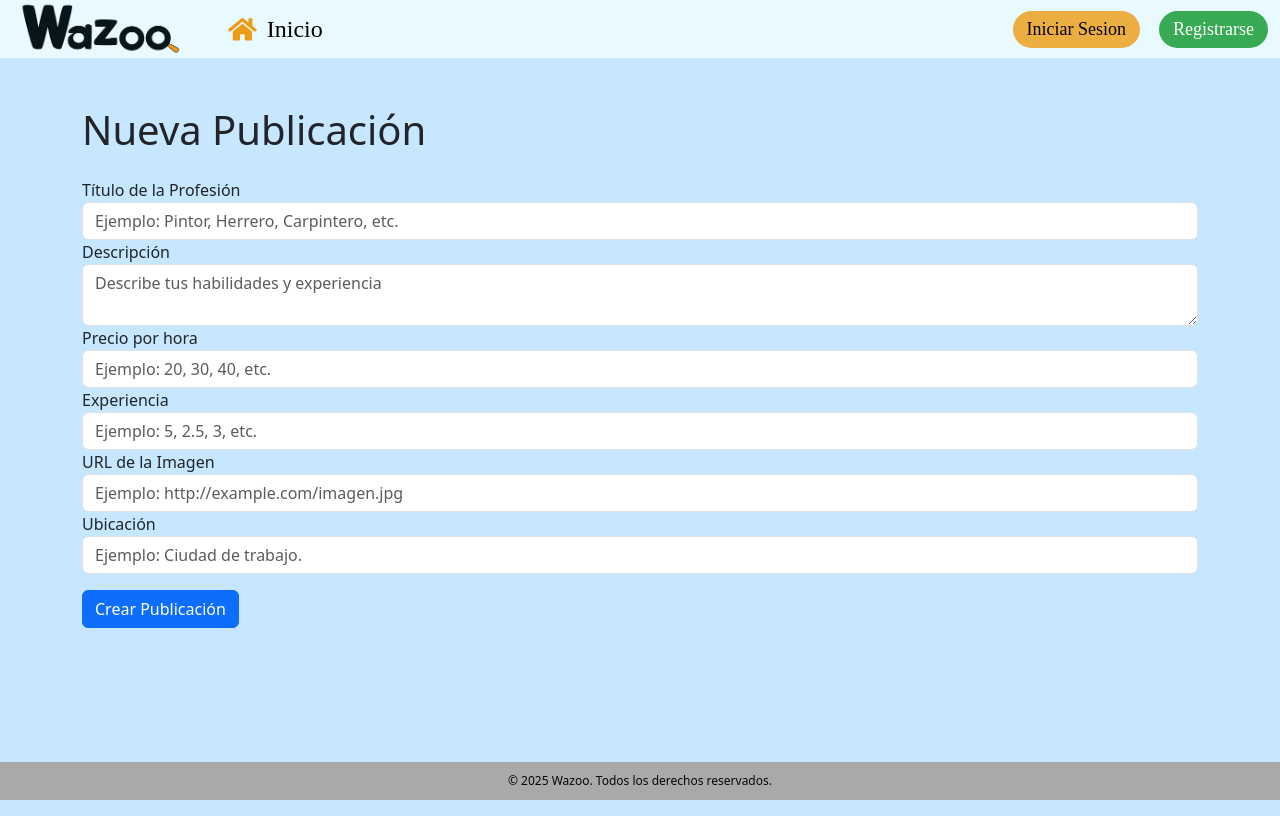
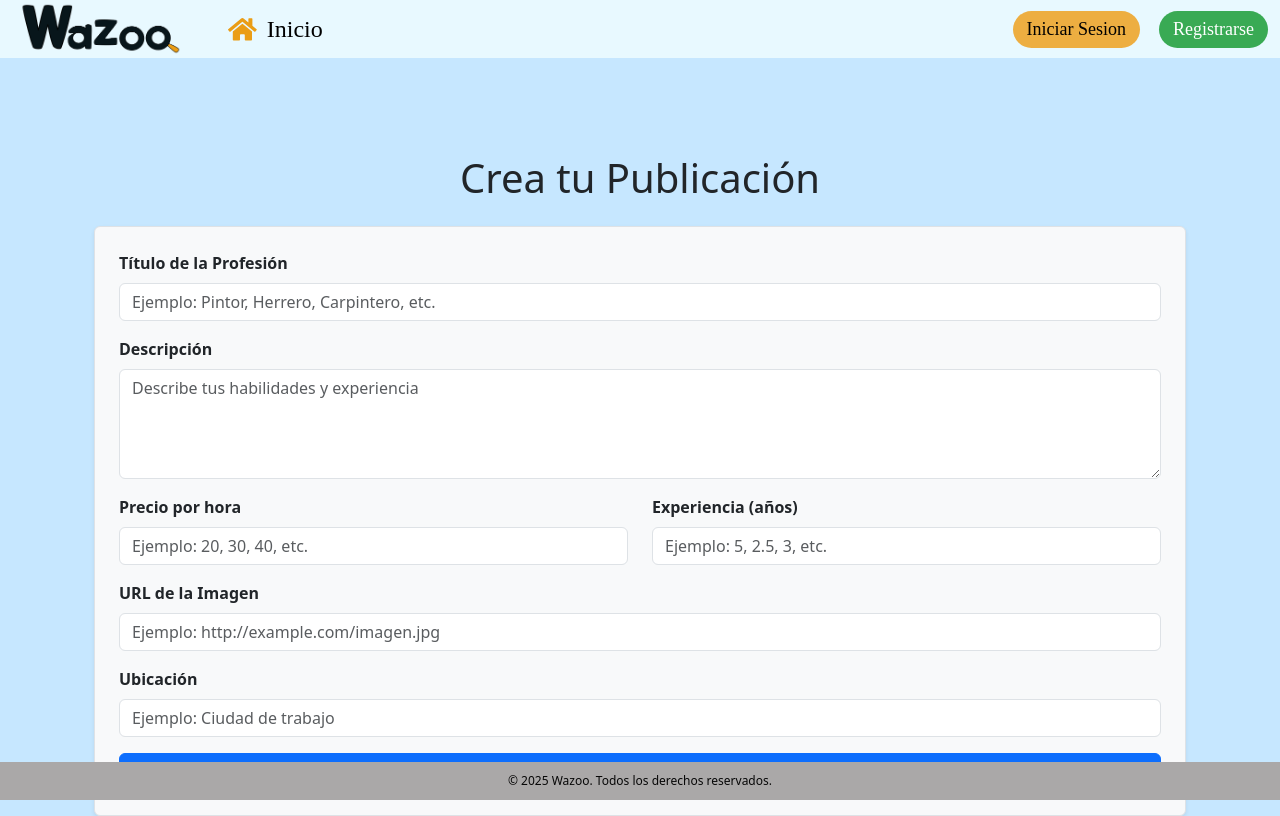
Before and after one commit to AndresTabor/proyecto-final-team1-front, a React (Vite) app: page /create-post in a window 1280 px wide. Built offline with nearby package versions, Linux system fonts and the light colour scheme; a web font is replaced by a local one.

Commit message:
delete post button y estilos a formularios

```diff
--- a/package.json
+++ b/package.json
@@ -31,6 +31,7 @@
     "react-bootstrap": "^2.10.7",
     "react-dom": "^18.3.1",
     "react-icons": "^5.4.0",
+    "react-modal": "^3.16.3",
     "react-router-dom": "^7.1.1",
     "react-toastify": "^11.0.3",
     "whatwg-fetch": "^3.6.20"
--- a/src/components/posts/CreatePostForm.jsx
+++ b/src/components/posts/CreatePostForm.jsx
@@ -1,9 +1,12 @@
 import React, { useContext, useState } from "react";
 import { Context } from "../../store/AppContext";
-import { toast } from "react-toastify";
+import { toast, ToastContainer } from "react-toastify";
+import { useNavigate } from "react-router-dom";
+import "react-toastify/dist/ReactToastify.css";
 
 const CreatePostForm = () => {
     const { actions, store } = useContext(Context);
+    const navigate = useNavigate(); // Para redirigir después de crear
     const [formData, setFormData] = useState({
         profession_title: "",
         description: "",
@@ -20,39 +23,52 @@ const CreatePostForm = () => {
 
     const handleSubmit = async (e) => {
         e.preventDefault();
-        const postData = { ...formData, user_id: store.user.id }; // Agrega user_id del store
+        const postData = { ...formData, user_id: store.user?.id }; // Agregar user_id del store
         const result = await actions.createPost(postData);
-        if (result.success) {
-            toast.success(result.message, {
+
+        if (result?.success) {
+            toast.success("Publicación creada con éxito 🎉", {
                 position: "top-right",
                 autoClose: 3000,
                 hideProgressBar: false,
                 closeOnClick: true,
                 pauseOnHover: true,
                 draggable: true,
-                progress: undefined,
                 theme: "light",
             });
+
+            // Redirigir al listado de publicaciones
+            setTimeout(() => {
+                navigate("/profile"); // Cambia esta ruta según sea necesario
+            }, 1500);
         } else {
-            toast.error(result.message, {
+            toast.error("Error al crear la publicación. Por favor, inténtalo de nuevo. ❌", {
                 position: "top-right",
                 autoClose: 3000,
                 hideProgressBar: false,
                 closeOnClick: true,
                 pauseOnHover: true,
                 draggable: true,
-                progress: undefined,
                 theme: "light",
             });
         }
     };
 
     return (
-        <form onSubmit={handleSubmit}>
-            <div className="form-group">
-                <label>Título de la Profesión</label>
+        <div className="container mt-5">
+            <ToastContainer />
+            <h1 className="text-center mb-4">Crea tu Publicación</h1>
+            <form
+                onSubmit={handleSubmit}
+                className="p-4 border rounded shadow-sm bg-light"
+            >
+                <div className="mb-3">
+                    <label htmlFor="profession_title" className="form-label">
+                        <strong>Título de la Profesión</strong>
+                    </label>
                     <input
                         type="text"
+                        id="profession_title"
                         name="profession_title"
                         className="form-control"
                         value={formData.profession_title}
@@ -61,21 +77,29 @@ const CreatePostForm = () => {
                         required
                     />
                 </div>
-            <div className="form-group">
-                <label>Descripción</label>
+                <div className="mb-3">
+                    <label htmlFor="description" className="form-label">
+                        <strong>Descripción</strong>
+                    </label>
                     <textarea
+                        id="description"
                         name="description"
                         className="form-control"
                         value={formData.description}
                         onChange={handleChange}
                         placeholder="Describe tus habilidades y experiencia"
+                        rows="4"
                         required
-                />
+                    ></textarea>
                 </div>
-            <div className="form-group">
-                <label>Precio por hora</label>
+                <div className="row">
+                    <div className="col-md-6 mb-3">
+                        <label htmlFor="price_per_hour" className="form-label">
+                            <strong>Precio por hora</strong>
+                        </label>
                         <input
                             type="number"
+                            id="price_per_hour"
                             name="price_per_hour"
                             className="form-control"
                             value={formData.price_per_hour}
@@ -84,10 +108,13 @@ const CreatePostForm = () => {
                             required
                         />
                     </div>
-            <div className="form-group">
-                <label>Experiencia</label>
+                    <div className="col-md-6 mb-3">
+                        <label htmlFor="experience" className="form-label">
+                            <strong>Experiencia (años)</strong>
+                        </label>
                         <input
                             type="number"
+                            id="experience"
                             name="experience"
                             className="form-control"
                             value={formData.experience}
@@ -96,10 +123,14 @@ const CreatePostForm = () => {
                             required
                         />
                     </div>
-            <div className="form-group">
-                <label>URL de la Imagen</label>
+                </div>
+                <div className="mb-3">
+                    <label htmlFor="image_url" className="form-label">
+                        <strong>URL de la Imagen</strong>
+                    </label>
                     <input
                         type="url"
+                        id="image_url"
                         name="image_url"
                         className="form-control"
                         value={formData.image_url}
@@ -108,22 +139,26 @@ const CreatePostForm = () => {
                         required
                     />
                 </div>
-            <div className="form-group">
-                <label>Ubicación</label>
+                <div className="mb-3">
+                    <label htmlFor="location" className="form-label">
+                        <strong>Ubicación</strong>
+                    </label>
                     <input
                         type="text"
+                        id="location"
                         name="location"
                         className="form-control"
                         value={formData.location}
                         onChange={handleChange}
-                    placeholder="Ejemplo: Ciudad de trabajo."
+                        placeholder="Ejemplo: Ciudad de trabajo"
                         required
                     />
                 </div>
-            <button type="submit" className="btn btn-primary mt-3">
+                <button type="submit" className="btn btn-primary w-100">
                     Crear Publicación
                 </button>
             </form>
+        </div>
     );
 };
 
--- a/src/components/posts/PostListByUserId.jsx
+++ b/src/components/posts/PostListByUserId.jsx
@@ -1,7 +1,10 @@
-import React, { useEffect, useContext } from "react";
+import React, { useEffect, useContext, useState } from "react";
 import { Context } from "../../store/AppContext";
 import PostCard from "./PostCard";
 import { Link, useNavigate, useLocation, useParams } from "react-router-dom";
+import { ToastContainer, toast } from "react-toastify";
+import "react-toastify/dist/ReactToastify.css";
+import { Modal, Button } from "react-bootstrap";
 
 const PostListByUserId = () => {
     const { store, actions } = useContext(Context);
@@ -10,41 +13,55 @@ const PostListByUserId = () => {
     const { idProfile } = useParams()
     let userPosts = [];
 
+    const [showModal, setShowModal] = useState(false);
+    const [postIdToDelete, setPostIdToDelete] = useState(null);
+
     useEffect(() => {
         actions.fetchPosts(store.filters);
     }, []);
 
-    if (!pathname.includes("public-profile") ) {
+    if (!pathname.includes("public-profile")) {
         userPosts = store.posts?.filter((post) => post.user.id === store.user.id) || [];
-        console.log("lola");
-
-
-    } else{
+    } else {
         userPosts = store.posts?.filter((post) => post.user.id == idProfile) || [];
-        console.log(idProfile);
     }
 
     const handleEditPost = (id) => {
         navigate(`/edit-post/${id}`);
     };
 
+    const handleDeletePost = async () => {
+        const result = await actions.deletePost(postIdToDelete);
+        if (result.success) {
+            toast.success("Post eliminado");
+            setShowModal(false); // cerrar el modal al eliminar
+        } else {
+            toast.error(result.message || "Error al eliminar");
+        }
+    };
+
+    const showDeleteModal = (id) => {
+        setPostIdToDelete(id);
+        setShowModal(true);
+    };
+
+    const closeDeleteModal = () => {
+        setShowModal(false);
+        setPostIdToDelete(null);
+    };
+
     return (
         <div className="container mt-5">
-            {
-                pathname.includes("public-profile")
-                ? ""
-                :
-                <Link to="/create-post" className="btn btn-primary mb-3">
-                    Crear Nueva Publicación
-                </Link>
-            }
-
-            {
-                pathname.includes("public-profile")
-                ? <h1 className="mb-4">Publicaciones</h1>
-                :
-                <h1 className="mb-4">Mis Publicaciones</h1>
-            }
+            <div className="d-flex justify-content-between align-items-center mb-4">
+                <h1 className="mb-0">
+                    {pathname.includes("public-profile") ? "Publicaciones" : "Mis Publicaciones"}
+                </h1>
+                {!pathname.includes("public-profile") && (
+                    <Link to="/create-post" className="btn btn-success">
+                        <i className="bi bi-plus-lg me-2"></i> Crear Nueva Publicación
+                    </Link>
+                )}
+            </div>
 
             <div className="row">
                 {userPosts.length > 0 ? (
@@ -53,19 +70,26 @@ const PostListByUserId = () => {
                             <div className="card shadow-sm border-0">
                                 <div className="card-body">
                                     <PostCard post={post} />
-                                    {
-                                        pathname.includes("public-profile")
-                                        ? ""
-                                        :
-                                        <div className="d-flex justify-content-end mt-3">
+                                    {pathname.includes("public-profile") ? (
+                                        ""
+                                    ) : (
+                                        <div className="d-flex justify-content-end gap-2 mt-3">
                                             <button
-                                                className="btn btn-outline-primary btn-sm"
+                                                className="btn btn-primary btn-sm d-flex align-items-center gap-1 px-3"
                                                 onClick={() => handleEditPost(post.id)}
                                             >
-                                                <i className="bi bi-pencil"></i> Editar
+                                                <i className="bi bi-pencil-fill"></i>
+                                                <span>Editar</span>
+                                            </button>
+                                            <button
+                                                className="btn btn-danger btn-sm d-flex align-items-center gap-1 px-3"
+                                                onClick={() => showDeleteModal(post.id)}
+                                            >
+                                                <i className="bi bi-trash-fill"></i>
+                                                <span>Eliminar</span>
                                             </button>
                                         </div>
-                                    }
+                                    )}
                                 </div>
                             </div>
                         </div>
@@ -78,6 +102,26 @@ const PostListByUserId = () => {
                     </div>
                 )}
             </div>
+
+            {/* modal de confirmación para eliminar el post */}
+            <Modal show={showModal} onHide={closeDeleteModal}>
+                <Modal.Header closeButton>
+                    <Modal.Title>Confirmar eliminación</Modal.Title>
+                </Modal.Header>
+                <Modal.Body>
+                    ¿Estás seguro de que deseas eliminar este post? Esta acción es irreversible.
+                </Modal.Body>
+                <Modal.Footer>
+                    <Button variant="secondary" onClick={closeDeleteModal}>
+                        Cancelar
+                    </Button>
+                    <Button variant="danger" onClick={handleDeletePost}>
+                        Eliminar
+                    </Button>
+                </Modal.Footer>
+            </Modal>
+
+            <ToastContainer />
         </div>
     );
 };
--- a/src/views/Posts/CreatePostView.jsx
+++ b/src/views/Posts/CreatePostView.jsx
@@ -4,7 +4,6 @@ import CreatePostForm from "../../components/posts/CreatePostForm";
 const CreatePostView = () => {
     return (
         <div className="container mt-5">
-            <h1 className="mb-4">Nueva Publicación</h1>
             <CreatePostForm />
         </div>
     );
```
Also changed, not shown: src/store/flux.js (+27 -1 lines), 1 other file (tests, documents, lock files or other folders). Lines whose indentation alone changed are shown as unchanged.
